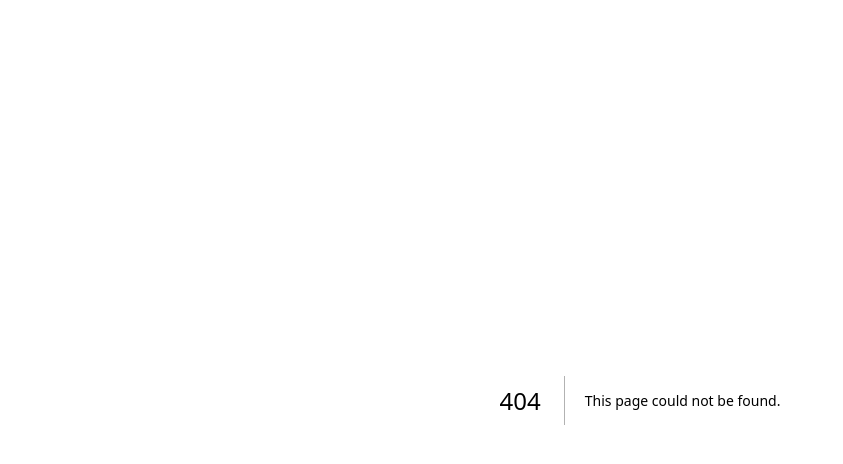
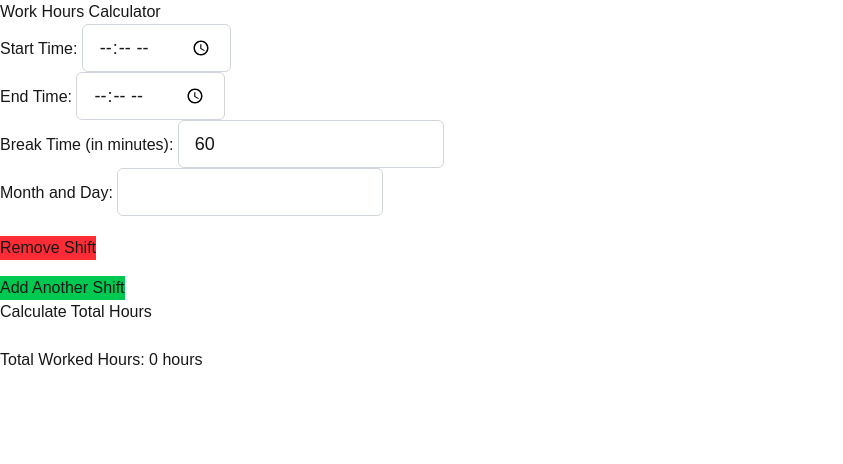
Before and after one commit to NewbieKaron/Portfolio, a Next.js app in the folder page/: page /projects/work-hour-calculator in a window 1280 px wide. Before the commit this address had no page. Shown: the top 464 px of the page, without its empty margins (0-843 px from the left). Built offline with nearby package versions, Linux system fonts and the light colour scheme.

Commit message:
Ref #John_7 -Work hours calculator

```diff
--- a/page/components/Button.tsx
+++ b/page/components/Button.tsx
@@ -1,6 +1,5 @@
 
 import { ButtonLabel } from "@page/enums/page";
-import { useEffect, useState } from "react";
 
 export const Button = () => {
     const changeButtonProp = () => {
--- a/page/components/Navbar.tsx
+++ b/page/components/Navbar.tsx
@@ -12,7 +12,7 @@ export const Navbar = () => {
   };
 
   return (
-    <div className="bg-white-600 text-white p-4 shadow-md">
+    <div className="bg-black text-black text-white p-4 shadow-md">
       <nav className="container mx-auto flex justify-between items-center">
         {/* Logo/Brand */}
         <div className="text-3xl font-bold">
@@ -37,7 +37,7 @@ export const Navbar = () => {
 
       {/* Mobile Menu */}
       {isMenuOpen && (
-        <div className="md:hidden bg-white-600 text-white p-4 space-y-4 absolute top-12">
+        <div className="font-bold md:hidden bg-white-600 text-white p-4 space-y-4 absolute top-12">
           <Link href={NavbarLinks.HOME} className="block hover:text-gray-300">{NavbarLabel.HOME}</Link>
           <Link href={NavbarLinks.ABOUT} className="block hover:text-gray-300">{NavbarLabel.ABOUT}</Link>
           <Link href={NavbarLinks.SERVICES} className="block hover:text-gray-300">{NavbarLabel.SERVICES}</Link>
--- /dev/null
+++ b/page/components/Socials.tsx
@@ -0,0 +1,56 @@
+import { FontAwesomeIcon } from '@fortawesome/react-fontawesome';
+import { faDiscord, faFacebook, faLinkedin } from '@fortawesome/free-brands-svg-icons';
+import { faInstagram } from '@fortawesome/free-brands-svg-icons/faInstagram';
+
+export const Discord = () => {
+    return (
+      <a
+        href="https://discord.com"
+        target="_blank"
+        rel="noopener noreferrer"
+        className="text-blue-500 hover:text-blue-700"
+      >
+        <FontAwesomeIcon icon={faDiscord} size="2x" />
+      </a>
+
+    );
+};
+
+export const LinkedIn = () => {
+    return (
+    <a
+        href="https://google.com"
+        target="_blank"
+        rel="noopener noreferrer"
+        className="text-blue-500 hover:text-blue-700"
+      >
+        <FontAwesomeIcon icon={faLinkedin} size="2x" />
+      </a>
+    );
+};
+
+export const FaceBook = () => {
+    return (
+    <a
+        href="https://google.com"
+        target="_blank"
+        rel="noopener noreferrer"
+        className="text-blue-500 hover:text-blue-700"
+      >
+        <FontAwesomeIcon icon={faFacebook} size="2x" />
+      </a>
+    );
+};
+
+export const Instagram = () => {
+    return (
+    <a
+        href="https://google.com"
+        target="_blank"
+        rel="noopener noreferrer"
+        className="text-pink-500 hover:text-pink-700"
+      >
+        <FontAwesomeIcon icon={faInstagram} size="2x" />
+      </a>
+    );
+};
--- a/page/enums/page/index.tsx
+++ b/page/enums/page/index.tsx
@@ -1,17 +1,25 @@
 export enum NavbarLinks {
     HOME = "/",
     ABOUT = "/about-me",
-    SERVICES = "/services",
+    SERVICES = "/projects",
     CONTACT = "/contact"
 }
 
 export enum NavbarLabel {
     HOME = "HOME",
     ABOUT = "ABOUT ME",
-    SERVICES = "SERVICES",
+    SERVICES = "PROJECTS",
     CONTACT = "CONTACT"
 }
 
 export enum ButtonLabel {
     INDEX_BUTTON_LABEL = "My Projects"
 }
+
+export enum Socials {
+    EMAIL = "Test@email.com"
+}
+
+export enum ProjectLinks {
+    WORK_HOURS_CALCULATOR = "projects/work-hour-calculator/"
+}
--- a/page/next.config.ts
+++ b/page/next.config.ts
@@ -1,4 +1,4 @@
-import type { NextConfig } from "styles/page/node_modules/next";
+import type { NextConfig } from "next";
 
 const nextConfig: NextConfig = {
   /* config options here */
--- a/page/package.json
+++ b/page/package.json
@@ -9,7 +9,10 @@
     "lint": "next lint"
   },
   "dependencies": {
-    "next": "15.2.4",
+    "@fortawesome/fontawesome-svg-core": "^6.7.2",
+    "@fortawesome/free-brands-svg-icons": "^6.7.2",
+    "@fortawesome/react-fontawesome": "^0.2.2",
+    "next": "^15.2.4",
     "react": "^19.0.0",
     "react-dom": "^19.0.0"
   },
--- a/page/pages/about-me/index.tsx
+++ b/page/pages/about-me/index.tsx
@@ -9,8 +9,7 @@ const AboutMe = () => {
       {/* Introduction Section */}
       <section className="mb-6">
         <p className="text-xl text-center text-gray-700">
-          Coding in simple term is basically WECSR cycle. CSR (Client side rendering)
-          Wakeup, Eat, Code, Sleep, Repeat
+        &quot;Don’t write code that’s just going to work. Write code that’s easy to maintain.&quot; — Robert C. Martin
         </p>
       </section>
 
@@ -19,16 +18,20 @@ const AboutMe = () => {
         <h2 className="text-2xl font-semibold text-center mb-4">Skills</h2>
         <div className="grid grid-cols-1 sm:grid-cols-2 md:grid-cols-3 gap-4 text-center">
           <div className="bg-white p-4 rounded-lg shadow-md">
-            <h3 className="text-xl font-semibold">Eat</h3>
-            <p className="text-gray-600">If you`re hungry, <span className="bg-green-500 border-radius rounded-[10px]">EAT</span></p>
+            <h3 className="text-xl font-semibold">Languages & Frameworks</h3>
+            <p className="text-gray-600">HTML, CSS, JavaScript, React, Next.js, Lua</p>
           </div>
           <div className="bg-white p-4 rounded-lg shadow-md">
-            <h3 className="text-xl font-semibold">Sleep</h3>
-            <p className="text-gray-600">Necessity</p>
+            <h3 className="text-xl font-semibold">Tools</h3>
+            <p className="text-gray-600">NPM, Visual Studio Code, Webpack, Roblox Studio</p>
           </div>
           <div className="bg-white p-4 rounded-lg shadow-md">
-            <h3 className="text-xl font-semibold">Repeat</h3>
-            <p className="text-gray-600">Ah. The typical life cycle.</p>
+            <h3 className="text-xl font-semibold">Database</h3>
+            <p className="text-gray-600">SQL (MySQL) NoSQL (Firebase, DataStore)</p>
+          </div>
+          <div className="bg-white p-4 rounded-lg shadow-md">
+            <h3 className="text-xl font-semibold">Version Control</h3>
+            <p className="text-gray-600">Git, GitHub</p>
           </div>
         </div>
       </section>
--- /dev/null
+++ b/page/pages/contact/index.tsx
@@ -0,0 +1,15 @@
+import { Discord, FaceBook, Instagram, LinkedIn } from "@page/components/Socials";
+import { Socials } from "@page/enums/page/index"
+
+const Contact = () => {
+    return (
+    <div className="bg-black text-white flex items-center justify-center min-h-screen">
+      <div className="bg-white p-10 rounded-[10px] hover:bg-gray-200 cursor-pointer border-5 border-yellow-200">
+        <p className="text-black font-bold"><Discord /> <FaceBook />  <Instagram /> <LinkedIn /> </p>
+        <p className="text-black text-2xl font-bold italic">Email: {Socials.EMAIL}</p>
+      </div>
+    </div>
+    )
+}
+
+export default Contact;
--- a/page/pages/index.tsx
+++ b/page/pages/index.tsx
@@ -1,9 +1,5 @@
 import { Button } from '@page/components/Button';
 import { Navbar } from '@page/components/Navbar';
-import React from 'react';
-
-
-
 
 const Home = () => {
   return (
@@ -11,9 +7,13 @@ const Home = () => {
     <Navbar />
     <div className='bg-black flex flex-col items-center justify-center min-h-screen px-4'>
 
-      <h1 className='text-4xl sm:text-5xl md:text-6xl lg:text-7xl font-bold text-center'>
+      <h1 className='text-white text-4xl sm:text-5xl md:text-6xl lg:text-7xl font-bold text-center'>
         View my <span className='bg-green-500'>PROJECTS</span>
       </h1>
+
+
+
+
       <Button />
     </div>
     </>
--- a/page/pages/projects/index.tsx
+++ b/page/pages/projects/index.tsx
@@ -1,8 +1,13 @@
+import { ProjectLinks } from "@page/enums/page";
+import Link from "next/link";
 
 const Projects = () => {
     return (
-        <div className="bg-white-600 text-white p-4 shadow-md">
-            <h1 className="items-center">Projects</h1>
+        <div className="bg-black text-white p-4 shadow-md flex flex-col items-center justify-center min-h-screen">
+            <h1 className="text-3xl font-bold mb-6">Projects</h1>
+            <h2 className="font-bold text-xl mb-4 bg-green-500 p-2 rounded-[10px]">
+                <Link href={ProjectLinks.WORK_HOURS_CALCULATOR}>Work Hours Calculator</Link>
+            </h2>
         </div>
     )
 }
--- /dev/null
+++ b/page/pages/projects/work-hour-calculator/index.tsx
@@ -0,0 +1,126 @@
+import React, { useState } from 'react';
+
+interface Shift {
+  startTime: string;
+  endTime: string;
+  breakTime: number;
+}
+
+const WorkHoursCalculator = () => {
+  const [shifts, setShifts] = useState<Shift[]>([{ startTime: '', endTime: '', breakTime: 60 }]);
+  const [totalHours, setTotalHours] = useState<number>(0);
+
+  // Handle changes in any of the input fields
+  const handleInputChange = (index: number, event: React.ChangeEvent<HTMLInputElement>) => {
+    const { name, value } = event.target;
+    const updatedShifts = [...shifts];
+    updatedShifts[index] = { ...updatedShifts[index], [name]: value };
+    setShifts(updatedShifts);
+  };
+
+  // Add a new shift input
+  const addShift = () => {
+    setShifts([...shifts, { startTime: '', endTime: '', breakTime: 60 }]);
+  };
+
+  // Remove a shift input
+  const removeShift = (index: number) => {
+    const updatedShifts = shifts.filter((_, i) => i !== index);
+    setShifts(updatedShifts);
+  };
+
+  // Calculate total hours worked across all shifts
+  const handleSubmit = (e: React.FormEvent) => {
+    e.preventDefault();
+    let total = 0;
+
+    shifts.forEach(({ startTime, endTime, breakTime }) => {
+      if (!startTime || !endTime) {
+        alert('Please fill in both start and end time.');
+        return;
+      }
+
+      const start = new Date(`2022-01-01T${startTime}:00`);
+      const end = new Date(`2022-01-01T${endTime}:00`);
+
+      // If the end time is earlier than the start time, assume it's the next day
+      if (end.getTime() < start.getTime()) {
+        end.setDate(end.getDate() + 1);
+      }
+
+      let totalTime = (end.getTime() - start.getTime()) / 1000 / 60 / 60; // in hours
+      totalTime -= breakTime / 60; // Subtract break time in hours
+
+      total += totalTime;
+    });
+
+    setTotalHours(parseFloat(total.toFixed(2)));
+  };
+
+  return (
+    <div>
+      <h2>Work Hours Calculator</h2>
+      <form onSubmit={handleSubmit}>
+        {shifts.map((shift, index) => (
+          <div key={index} className="mb-4">
+            <div>
+              <label htmlFor={`startTime-${index}`}>Start Time: </label>
+              <input
+                className='px-4 py-3 h-12 text-lg border border-gray-300 rounded-md'
+                type="time"
+                id={`startTime-${index}`}
+                name="startTime"
+                value={shift.startTime}
+                onChange={(e) => handleInputChange(index, e)}
+                required
+              />
+            </div>
+            <div>
+              <label htmlFor={`endTime-${index}`}>End Time: </label>
+              <input
+                className='px-4 py-3 h-12 text-lg border border-gray-300 rounded-md'
+                type="time"
+                id={`endTime-${index}`}
+                name="endTime"
+                value={shift.endTime}
+                onChange={(e) => handleInputChange(index, e)}
+                required
+              />
+            </div>
+            <div>
+              <label htmlFor={`breakTime-${index}`}>Break Time (in minutes): </label>
+              <input className='px-4 py-3 h-12 text-lg border border-gray-300 rounded-md'
+                type="number"
+                id={`breakTime-${index}`}
+                name="breakTime"
+                value={shift.breakTime}
+                onChange={(e) => handleInputChange(index, e)}
+
+              />
+            </div>
+            <div>
+              <label>Month and Day: </label>
+              <input className='px-4 py-3 h-12 text-lg border border-gray-300 rounded-md'
+                type="string"
+                min=""
+              />
+            </div>
+            <button className='bg-red-500 mt-5' type="button" onClick={() => removeShift(index)}>
+              Remove Shift
+            </button>
+          </div>
+        ))}
+        <button className='bg-green-500' type="button" onClick={addShift}>
+          Add Another Shift
+        </button>
+        <br />
+        <button type="submit">Calculate Total Hours</button>
+      </form>
+
+      <br />
+      <h3>Total Worked Hours: {totalHours} hours</h3>
+    </div>
+  );
+};
+
+export default WorkHoursCalculator;
```
Also changed, not shown: page/pages/_document.tsx (line endings or trailing spaces), 2 other files (tests, documents, lock files or other folders).
